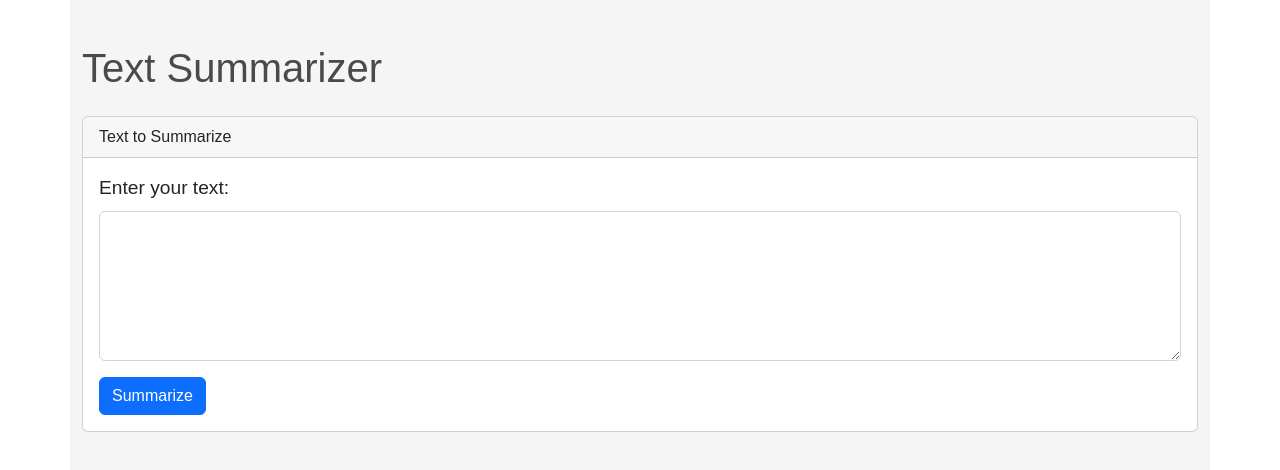
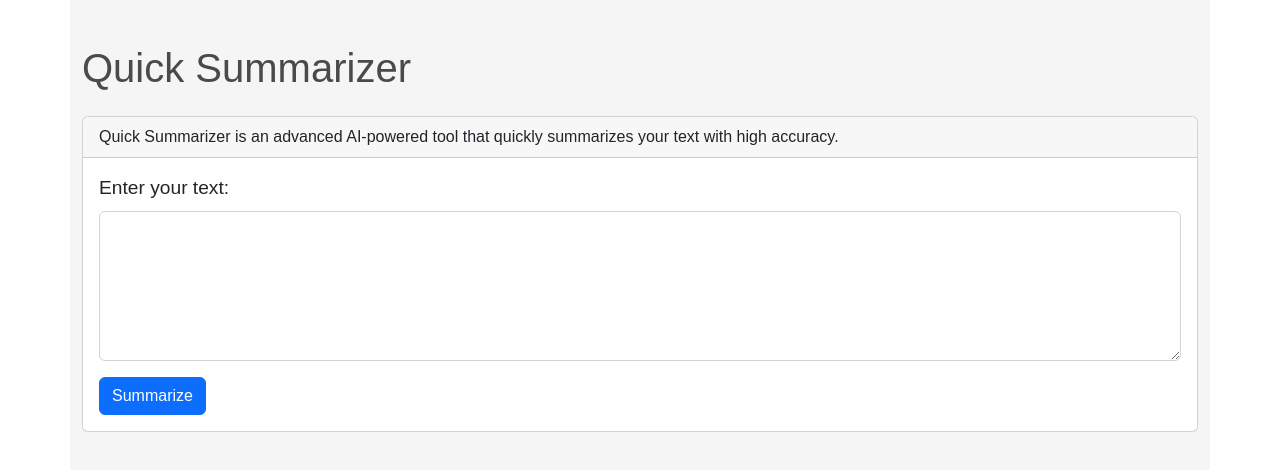
Before and after one commit to GDemay/QuickSummarizer-ReactJS, a React (Create React App) app: page / in a window 1280 px wide. Shown: the top 470 px of the page. Built offline with nearby package versions, Linux system fonts and the light colour scheme; no server answers; what aws-amplify would draw is missing.

Commit message:
new name

```diff
--- a/src/App.js
+++ b/src/App.js
@@ -49,9 +49,9 @@ function App() {
 
   return (
     <Container className="App">
-      <h1 className="mt-4 mb-4">Text Summarizer</h1>
+      <h1 className="mt-4 mb-4">Quick Summarizer</h1>
       <Card className="mb-4">
-        <CardHeader>Text to Summarize</CardHeader>
+        <CardHeader>Quick Summarizer is an advanced AI-powered tool that quickly summarizes your text with high accuracy.</CardHeader>
         <CardBody>
           <Form onSubmit={handleSubmit}>
             <FormGroup className="Input">
```
